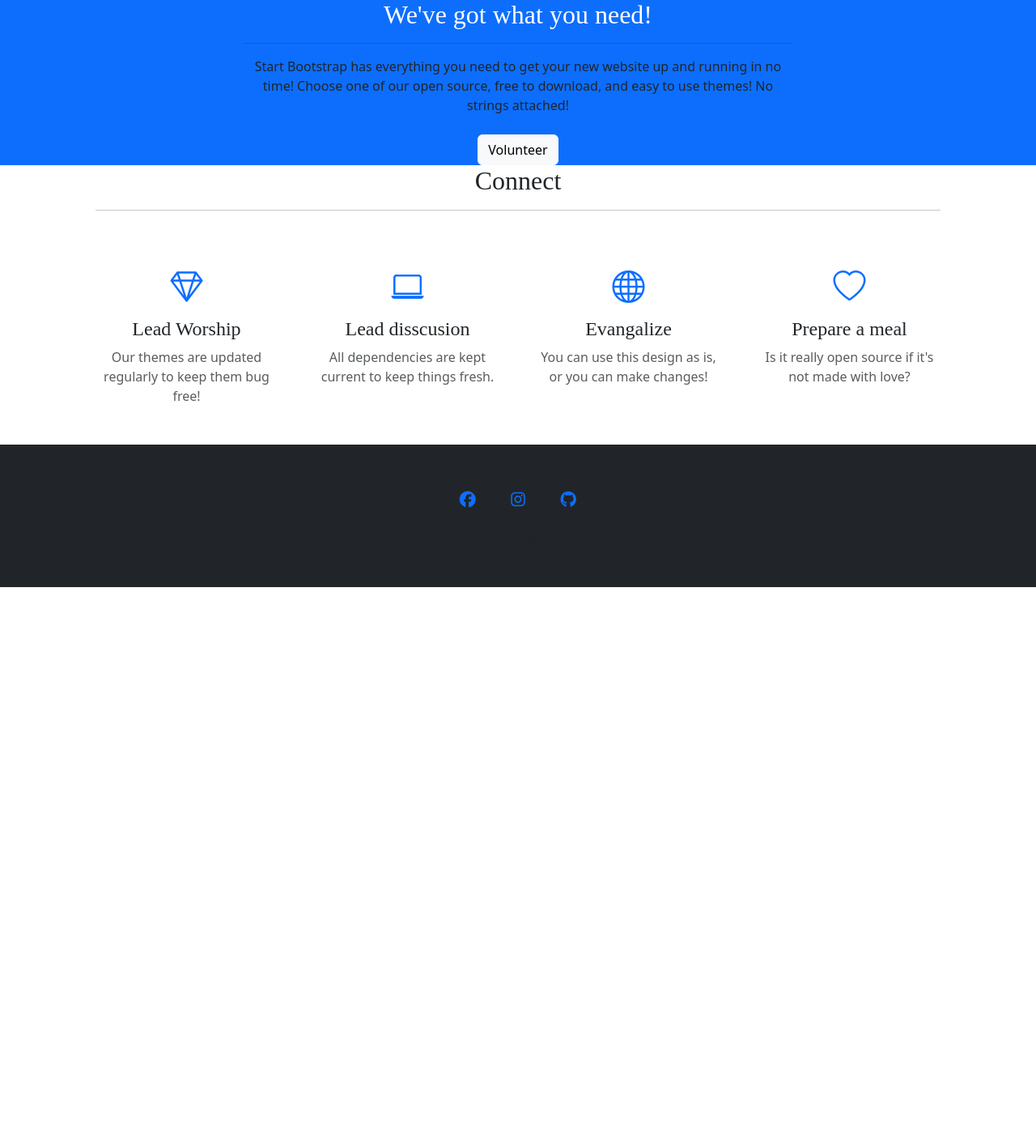
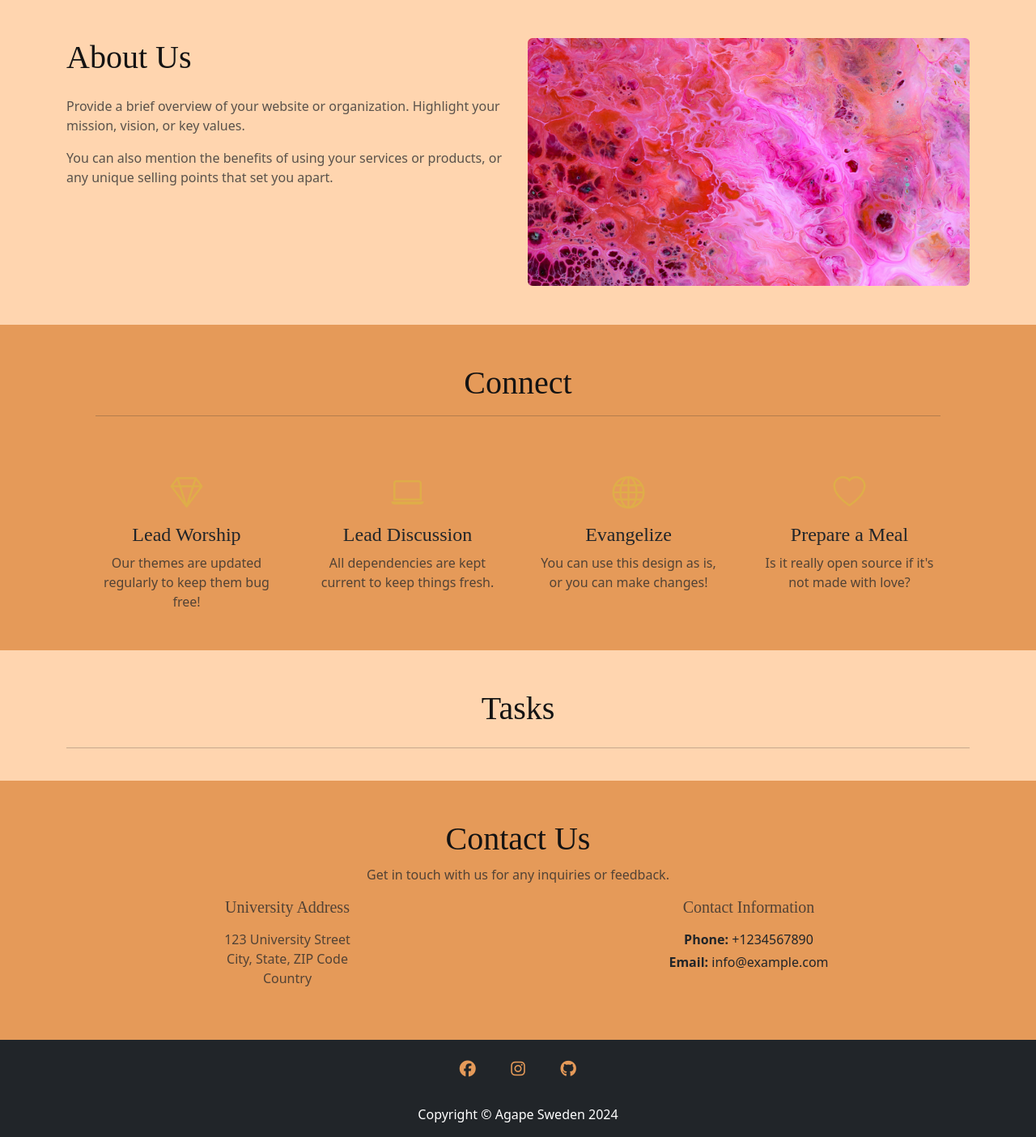
Before and after one commit to jayadeepravuri/Project-4, a Django app: page / in a window 1280 px wide. Shown: the part 641-2045 px from the top of the page at 81% size. Before the commit the page ends 1366 px from the top, so only its background shows below. Run offline with Django 4.2, Linux system fonts and the light colour scheme; data that the repository does not hold is empty; some libraries are stand-ins or nearby versions.

Commit message:
style landing page

```diff
--- a/connect/forms.py
+++ b/connect/forms.py
@@ -1,4 +1,4 @@
-from .models import Volunteering ,Task, UserProfile
+from .models import Volunteering ,Task, Profile
 from django import forms
 from django.forms.widgets import DateInput
 from django.contrib.auth.models import User
@@ -94,5 +94,5 @@ class ProfileUpdateForm(forms.ModelForm):
     Form for profile image update
     """
     class Meta:
-        model = UserProfile
+        model = Profile
         fields = ['profile_picture', ]
--- a/connect/templates/connect/profile.html
+++ b/connect/templates/connect/profile.html
@@ -3,7 +3,7 @@
 
 <!-- PROFILE SECTION -->
 <section id="profile">
-  <h2 class="title">Profile Informations</h2>
+  <h2 class="title">Account Informations</h2>
   <div class="container">
     <div>
       <div class="col-md-12">
--- a/connect/templates/connect/volunteer_confirm_delete.html
+++ b/connect/templates/connect/volunteering_confirm_delete.html
@@ -3,13 +3,13 @@
 
 <div class="container mt-5">
     <div class="m-3 text-center">
-        <form method="POST" action="{% url 'booking-delete' booking.id %}" class="form mb-2 p-2 form-style" enctype="multipart/form-data">
+        <form method="POST" action="{% url 'volunteer-delete' volunteering.id %}" class="form mb-2 p-2 form-style" enctype="multipart/form-data">
             <h1 class="text-center pt-5">Delete Booking</h1>
             <p>{{ booking.username }}, are you sure you want to delete your {{ booking.service_name }}?</p>
             {% csrf_token %}
             {{ form.media }}
             <button type="submit" class="btn form-style btn-danger mt-3"><h5 class="pt-2">Yes, Delete my Booking!</h5></button>
-            <a href="{% url 'booking-detail' booking.id %}" class="btn form-style custom-button-dark-gold mt-3"><h5 class="pt-2">Cancel</h5></a>
+            <a href="{% url 'volunteer-detail' volunteering.id %}" class="btn form-style custom-button-dark-gold mt-3"><h5 class="pt-2">Cancel</h5></a>
         </form>
     </div>
 </div>
--- a/connect/urls.py
+++ b/connect/urls.py
@@ -1,5 +1,8 @@
 from . import views
 from django.urls import path
+
+
+
 
 
 urlpatterns = [
--- a/home/templates/home/index.html
+++ b/home/templates/home/index.html
@@ -2,65 +2,65 @@
 
 
 <!-- Masthead-->
-        <div class="masthead">
-            <div class="mast-image d-flex justify-content-center align-items-center ">
-                <div class=" align-items-center justify-content-center text-center">
-                    <div class=" align-self-end">
-                        <h1>Your Favorite Place for Free Bootstrap Themes</h1>
-                        <hr class="divider" />
-                    </div>
-                    <div class=" align-self-baseline">
-                        <p class="text-white-75 mb-5">Start Bootstrap can help you build better websites using the Bootstrap framework! Just download a theme and start customizing, no strings attached!</p>
-                        <a class="btn btn-primary btn-xl" href="#about">Find Out More</a>
-                    </div>
-                </div>
-            </div>
-        </div>
-        <!-- About-->
-        <div class="page-section bg-primary" id="about">
-            <div class="container px-4 px-lg-5">
-                <div class="row gx-4 gx-lg-5 justify-content-center">
-                    <div class="col-lg-8 text-center">
-                        <h2 class="text-white mt-0">We've got what you need!</h2>
-                        <hr class="divider divider-light" />
-                        <p class="text-white-75 mb-4">Start Bootstrap has everything you need to get your new website up and running in no time! Choose one of our open source, free to download, and easy to use themes! No strings attached!</p>
-                        <a class="btn btn-light btn-xl" href="#services">Volunteer</a>
+<div class="masthead bg-image d-flex align-items-center">
+    <div class="container text-center text-color">
+        <div class="row">
+            <div class="col-md-8 mx-auto">
+                <h1 class="text-uppercase primary-color">Your Favorite Place for Free Bootstrap Themes</h1>
+                <hr class="divider">
+                <p class="text-muted mb-5">Start Bootstrap can help you build better websites using the Bootstrap framework</p>
             </div>
         </div>
     </div>
 </div>
 
-        <!-- Connect-->
-        <div class="page-section" id="Connect">
+<!-- About-->
+<div class="py-5 bg-color-1"id="about">
+    <div class="container" >
+        <div class="row">
+            <div class="col-lg-6">
+                <h2 class="section-title primary-color  mb-4">About Us</h2>
+                <p class="text-muted">Provide a brief overview of your website or organization. Highlight your mission, vision, or key values.</p>
+                <p class="text-muted">You can also mention the benefits of using your services or products, or any unique selling points that set you apart.</p>
+            </div>
+            <div class="col-lg-6">
+                <img src="static/css/images/susan-wilkinson-280xYNT4waA-unsplash.jpg" class="img-fluid rounded" alt="About Us Image">
+            </div>
+        </div>
+    </div>
+</div>
+
+        <!-- Connect Section -->
+<div class="page-section bg-color-2 py-5" id="Connect">
     <div class="container px-4 px-lg-5">
-                <h2 class="text-center mt-0">Connect</h2>
-                <hr class="divider" />
+        <h2 class="text-center mt-0 section-title">Connect</h2>
+        <hr class="divider">
         <div class="row gx-4 gx-lg-5">
             <div class="col-lg-3 col-md-6 text-center">
                 <div class="mt-5">
-                            <div class="mb-2"><i class="bi-gem fs-1 text-primary"></i></div>
-                            <h3 class="h4 mb-2">Lead Worship</h3>
+                    <div class="mb-2"><i class="bi-gem fs-1 accent-color"></i></div>
+                    <h3 class="h4 mb-2 secondary-color">Lead Worship</h3>
                     <p class="text-muted mb-0">Our themes are updated regularly to keep them bug free!</p>
                 </div>
             </div>
             <div class="col-lg-3 col-md-6 text-center">
                 <div class="mt-5">
-                            <div class="mb-2"><i class="bi-laptop fs-1 text-primary"></i></div>
-                            <h3 class="h4 mb-2">Lead disscusion</h3>
+                    <div class="mb-2"><i class="bi-laptop fs-1 accent-color"></i></div>
+                    <h3 class="h4 mb-2 secondary-color">Lead Discussion</h3>
                     <p class="text-muted mb-0">All dependencies are kept current to keep things fresh.</p>
                 </div>
             </div>
             <div class="col-lg-3 col-md-6 text-center">
                 <div class="mt-5">
-                            <div class="mb-2"><i class="bi-globe fs-1 text-primary"></i></div>
-                            <h3 class="h4 mb-2">Evangalize</h3>
+                    <div class="mb-2"><i class="bi-globe fs-1 accent-color"></i></div>
+                    <h3 class="h4 mb-2 secondary-color">Evangelize</h3>
                     <p class="text-muted mb-0">You can use this design as is, or you can make changes!</p>
                 </div>
             </div>
             <div class="col-lg-3 col-md-6 text-center">
                 <div class="mt-5">
-                            <div class="mb-2"><i class="bi-heart fs-1 text-primary"></i></div>
-                            <h3 class="h4 mb-2">Prepare a meal</h3>
+                    <div class="mb-2"><i class="bi-heart fs-1 accent-color"></i></div>
+                    <h3 class="h4 mb-2">Prepare a Meal</h3>
                     <p class="text-muted mb-0">Is it really open source if it's not made with love?</p>
                 </div>
             </div>
@@ -68,23 +68,55 @@
     </div>
 </div>
 
-        <!-- Portfolio--> <!-- look at cards -->
-        <div id="portfolio">
-            <div class="container-fluid p-0">
-                {% for Task in object_list %} <!-- check spelling -->
-                <div class="row g-0">
-                    <div class="col-lg-4 col-sm-6">
-                        <a class="portfolio-box" href="assets/img/portfolio/fullsize/1.jpg" title="">
-                            <img class="img-fluid" src="assets/img/portfolio/thumbnails/1.jpg" alt="..." />
-                            <div class="portfolio-box-caption">
-                                <div class="project-name">{{ Task.task_name }}</div><!-- check spelling -->
-                                <div class="project-category text-white-50">{{ Task.description}}</div><!-- check spelling -->
-                            </div>
-                        </a>
-                    </div>
+<!-- volunteer-->
+
+<section id="tasks" class="py-5 bg-color-1">
+    <div class="container">
+        <h2 class="section-title primary-color text-center mb-4">Tasks</h2>
+        <hr class="divider">
+        <div class="row row-cols-1 row-cols-md-2 row-cols-lg-3 g-4">
+            {% for task in task %}
+            <div class="col">
+                <div class="card bg-light">
+                    <img src="static/css/images/pexels-robert-clark-20083468.jpg" class="card-img-top" alt="Task Image">
+                    <div class="card-body">
+                        <h5 class="card-title text-uppercase">{{ task.task_name }}</h5>
+                        <p class="card-text text-muted">{{ task.description }}</p>
+                        <a href="#" class="btn btn-accent">Volunteer</a>
                     </div>
                 </div>
             </div>
             {% endfor %}
+        </div>
+    </div>
+</section>
+
+<!--contact-->
+<section id="contact" class="bg-color-2">
+    <div class="container py-5">
+        <div class="row">
+            <div class="col-lg-12 text-center">
+                <h2 class="section-title primary-color">Contact Us</h2>
+                <p class="text-muted">Get in touch with us for any inquiries or feedback.</p>
+            </div>
+        </div>
+        <div class="row justify-content-center">
+            <div class="col-md-6 text-center">
+                <h5 class="text-muted mb-3">University Address</h5>
+                <address class="text-muted">
+                    123 University Street<br>
+                    City, State, ZIP Code<br>
+                    Country
+                </address>
+            </div>
+            <div class="col-md-6 text-center">
+                <h5 class="text-muted mb-3">Contact Information</h5>
+                <p class="mb-1"><strong>Phone:</strong> +1234567890</p>
+                <p class="mb-1"><strong>Email:</strong> info@example.com</p>
+            </div>
+        </div>
+    </div>
+</section>
+
 
 {% endblock %}
--- a/home/views.py
+++ b/home/views.py
@@ -14,5 +14,5 @@ class HomeView(TemplateView):
 
     def get_context_data(self, **kwargs):
         context = super().get_context_data(**kwargs)
-        context['Task'] = Task.objects.all()
+        context['task'] = Task.objects.all()
         return context
--- a/static/css/style.css
+++ b/static/css/style.css
@@ -1,22 +1,51 @@
 @import url("https://fonts.googleapis.com/css?family=Merriweather+Sans:400,700" );
 @import url("https://fonts.googleapis.com/css?family=Merriweather:400,300,300italic,400italic,700,700italic");
 
-:root {
-    --clr-orange: #d64e21;
-    --clr-light: #f5f4f0;
-    --clr-dark: #212529;
-
-}
-
 body{
     font-family: 'Gill Sans', 'Gill Sans MT', Calibri, 'Trebuchet MS', sans-serif;
-    background-color: var(--clr-light);
+    background-color:#DFAD49;
 }
 
 h1, h2, h3, h4, h5 {
     font-family: 'Sancreek', serif;
 }
 
+/* Primary Color */
+.primary-color {
+    color: #E59A59;
+}
+
+/* Secondary Color */
+.secondary-color {
+    color: #888870;
+}
+
+/* Background Color */
+.bg-color {
+    background-color: #FFD5AF;
+}
+.bg-color-1 {
+    background-color: #FFD5AF; /* Light Orange */
+}
+
+.bg-color-2 {
+    background-color: #E59A59; /* Dark Orange */
+}
+
+/* Text Color */
+.text-color {
+    color: #491609;
+}
+
+.text-muted {
+    color: #77777714;
+}
+
+
+/* Accent Color */
+.accent-color {
+    color:#DFAD49;
+}
 
 /* Navigation */
 .fill-viewport-height {
@@ -42,57 +71,60 @@ h1, h2, h3, h4, h5 {
     top: 0;
 }
 
-.mast-image {
+
+.bg-image {
+    background: url('https://res.cloudinary.com/dxkkmbsmz/image/upload/v1712666467/pexels-robert-clark-20083468_dhhfa2.jpg') no-repeat center center / cover;
     height: 80vh;
-    width: 100%;
-    background-image: ;
+    width: 100%;}
+
+ /* about section*/
+
+
+
+.section-title {
+    font-size: 2.5rem;
+    color: #141313;
 }
 
-/* account form */
-.account-form {
-    display: flex;
-    flex-direction: column;
-    justify-content: center;
-    align-items: center;
-    margin: 21px;
-    padding: 10px;
+
+
+
+/* Additional styling for image */
+.img-fluid {
+    max-width: 100%;
+    height: auto;
 }
 
-.username-password-signin {
-    display: flex;
-    flex-direction: column;
-    justify-content: center;
-    align-items: center;
-    margin-top: 20px;
+/* Custom CSS */
+#tasks .card {
+    border: none;
 }
 
-#id_remember,
-#id_remember input,
-#id_remember label {
-    display: none;
+#tasks .card-body {
+    background-color: #FFD5AF; /* Background Color */
 }
 
-#signup_form button {
-    margin-top: 10px;
+#tasks .card-title {
+    color: #141313; /* Primary Color */
 }
 
-.signup {
-    display: flex;
-    flex-direction: column;
+#tasks .card-text {
+    color: #888870; /* Secondary Color */
 }
 
-#signup_form input {
-    width: 100%;
-    padding: 8px;
-    border: 1px solid;
-    border-radius: 5px;
-    box-sizing: border-box;
+#tasks .btn-accent {
+    background-color: #DFAD49; /* Accent Color */
+    border-color: #DFAD49; /* Accent Color */
 }
 
-#login_form input {
-    width: 100%;
-    padding: 8px;
-    border: 1px solid;
-    border-radius: 5px;
-    box-sizing: border-box;
+#tasks .btn-accent:hover {
+    background-color: #CAA642; /* Lighter shade of Accent Color on hover */
+    border-color: #CAA642; /* Lighter shade of Accent Color on hover */
 }
+
+
+/* account form */
+.push-down {
+    position: relative;
+    top: 3rem;
+}
--- a/templates/base.html
+++ b/templates/base.html
@@ -12,12 +12,7 @@
         <meta name="viewport" content="width=device-width, initial-scale=1, shrink-to-fit=no" />
         <meta name="description" content="Agape sweden MDH västerås" />
 
-
         {% block css %}
-        <!-- Favicon-->
-        <link rel="icon" type="image/x-icon" href="assets/favicon.ico" />
-        <!-- Bootstrap Icons-->
-        <link href="https://cdn.jsdelivr.net/npm/bootstrap-icons@1.5.0/font/bootstrap-icons.css" rel="stylesheet" />
         <!-- Core theme CSS (includes Bootstrap)-->
         <link href="{% static 'css/style.css' %}" rel="stylesheet" >
         <!-- Bootstrap CSS -->
@@ -28,33 +23,36 @@
         {% endblock %}
 
         <title>Agape</title>
+        <link rel="icon" type="image/x-icon" href="assets/favicon.ico" />
     </head>
-
-
-    <body id="page-top">
-     <div class=" fill-viewport-height">
+    <body>
+        <div class="fill-viewport-height">
             <!-- Navigation-->
-        <nav class="navbar navbar-expand-lg navbar-light fixed-top py-3" id="mainNav">
+            <nav class="navbar navbar-expand-lg navbar-dark bg-dark fixed-top py-3" id="mainNav">
                 <div class="container px-4 px-lg-5">
-                <a class="navbar-brand orange-light-text hover-white fs-3" href="#page-top {% url "home" %}">Agape</a>
+                    <a class="navbar-brand primary-color fs-3" href="{% url "home" %}">AGAPE</a>
                     <button class="navbar-toggler navbar-toggler-right" type="button" data-bs-toggle="collapse" data-bs-target="#navbarResponsive" aria-controls="navbarResponsive" aria-expanded="false" aria-label="Toggle navigation"><span class="navbar-toggler-icon"></span></button>
                     <div class="collapse navbar-collapse" id="navbarResponsive">
                         <ul class="navbar-nav ms-auto">
-                        <li class="nav-item"><a class="nav-link" href="{% url 'home' %}#about">About</a></li>
-                        <li class="nav-item"><a class="nav-link" href="{% url 'home' %}#Connect">Connect</a></li>
-                        <li class="nav-item"><a class="nav-link" href="{% url 'home' %}#contact">Contact</a></li>
+                            <li class="nav-item"><a class="nav-link primary-color" href="{% url 'home' %}#about">About</a></li>
+                            <li class="nav-item"><a class="nav-link primary-color" href="{% url 'home' %}#Connect">Values</a></li>
+                            <li class="nav-item"><a class="nav-link primary-color" href="{% url 'home' %}#tasks">Connect</a></li>
+                            <li class="nav-item"><a class="nav-link primary-color" href="{% url 'home' %}#contact">Contact</a></li>
                             {% if user.is_authenticated %}
-                        <li class="nav-item"><a class="nav-link" href="{% url "volunteer-create" %}">Volunteer</a></li>
-                        <li class="nav-item"><a class="nav-link" href="{% url "volunteer-home" %}">My Account</a></li>
-                        <li class="nav-item"><a class="nav-link" href="{% url 'account_logout' %}">Logout</a></li>
+                            <li class="nav-item"><a class="nav-link primary-color" href="{% url "volunteer-create" %}">Volunteer</a></li>
+                            <li class="nav-item"><a class="nav-link primary-color" href="{% url "volunteer-home" %}">My Account</a></li>
+                            <li class="nav-item"><a class="nav-link primary-color" href="{% url 'account_logout' %}">Logout</a></li>
                             {% else %}
-                        <li class="nav-item"><a class="nav-link" href="{% url 'account_signup' %}">Register</a></li>
-                        <li class="nav-item"><a class="nav-link" href="{% url 'account_login' %}">Login</a></li>
+                            <li class="nav-item"><a class="nav-link primary-color" href="{% url 'account_signup' %}">Register</a></li>
+                            <li class="nav-item"><a class="nav-link primary-color" href="{% url 'account_login' %}">Login</a></li>
                             {% endif %}
                         </ul>
                     </div>
                 </div>
             </nav>
+
+
+
 
         <!-- Alert Box -->
         <div class='container-fluid mt-5 pt-4' id="alert-container">
@@ -74,44 +72,47 @@
         {% endblock %}
 
      </div>
-        <!-- Contact7Footer-->
-        <footer class="py-5 bg-dark mt-5 ">
-            <div class="container px-4">
-                <div class="row">
-                    <div class="col-lg-8 col-md-10 mx-auto">
-                        <ul class="list-inline text-center">
+
+
+    <!--footer-->
+    <footer class="bg-dark mt-0">
+        <div class="container px-4 py-3 bg-dark">
+            <ul class="list-inline text-center mb-4">
                 <li class="list-inline-item">
-                                <a href="https://m.facebook.com/profile.php?id=100093265877309&refid=17&__tn__=C-R" target="_blank" aria-label="Visit our Facebook page (opens in a new tab">
+                    <a href="https://www.facebook.com/AgapeMDU" target="_blank" aria-label="Visit our Facebook page (opens in a new tab)">
                         <span class="fa-stack fa-lg">
-                                        <i class="fa-brands fa-facebook fa-stack-1x gold-text hover-white"></i>
+                            <i class="fa-brands fa-facebook fa-stack-1x primary-color hover-white"></i>
                         </span>
                     </a>
                 </li>
                 <li class="list-inline-item">
-                                <a href="https://www.instagram.com/" target="_blank" aria-label="Visit our Instagram page (opens in a new tab">
+                    <a href="https://www.instagram.com/" target="_blank" aria-label="Visit our Instagram page (opens in a new tab)">
                         <span class="fa-stack fa-lg">
-                                        <i class="fa-brands fa-instagram fa-stack-1x gold-text hover-white"></i>
+                            <i class="fa-brands fa-instagram fa-stack-1x primary-color hover-white"></i>
                         </span>
                     </a>
                 </li>
                 <li class="list-inline-item">
-                                <a href="https://github.com/DanMorriss/" target="_blank" aria-label="Visit our developers GitHub page (opens in a new tab">
+                    <a href="https://github.com/jayadeepravuri" target="_blank" aria-label="Visit our developers GitHub page (opens in a new tab)">
                         <span class="fa-stack fa-lg">
-                                        <i class="fab fa-github fa-stack-1x gold-text hover-white"></i>
+                            <i class="fab fa-github fa-stack-1x primary-color hover-white"></i>
                         </span>
                     </a>
                 </li>
             </ul>
-                        <p class="m-0 text-center gold-light-text">Copyright &copy ; Agape sweden 2014</p>
-                    </div>
-                </div>
+            <p class="m-0 text-center text-white">Copyright &copy; Agape Sweden 2024</p>
         </div>
     </footer>
+
+
+
     <!-- Bootstrap JS -->
     <script src="https://cdn.jsdelivr.net/npm/bootstrap@5.3.2/dist/js/bootstrap.bundle.min.js" integrity="sha384-C6RzsynM9kWDrMNeT87bh95OGNyZPhcTNXj1NW7RuBCsyN/o0jlpcV8Qyq46cDfL" crossorigin="anonymous"></script>
     <!-- Custom JS -->
 
     <!-- font awesome script -->
     <script src="https://kit.fontawesome.com/076967cb18.js" crossorigin="anonymous"></script>
+     <!-- Bootstrap Icons-->
+    <link href="https://cdn.jsdelivr.net/npm/bootstrap-icons@1.5.0/font/bootstrap-icons.css" rel="stylesheet" />
     </body>
 </html>
```
Also changed, not shown: connect/models.py (+6 -2 lines), connect/templates/connect/volunteer_home.html (+2 -9 lines), connect/views.py (+54 -15 lines), templates/account/signup.html (+26 -33 lines), connect/migrations/0003_rename_userprofile_profile.py (added), static/css/images/pexels-robert-clark-20083468.jpg (added). Lines whose indentation alone changed are shown as unchanged.
